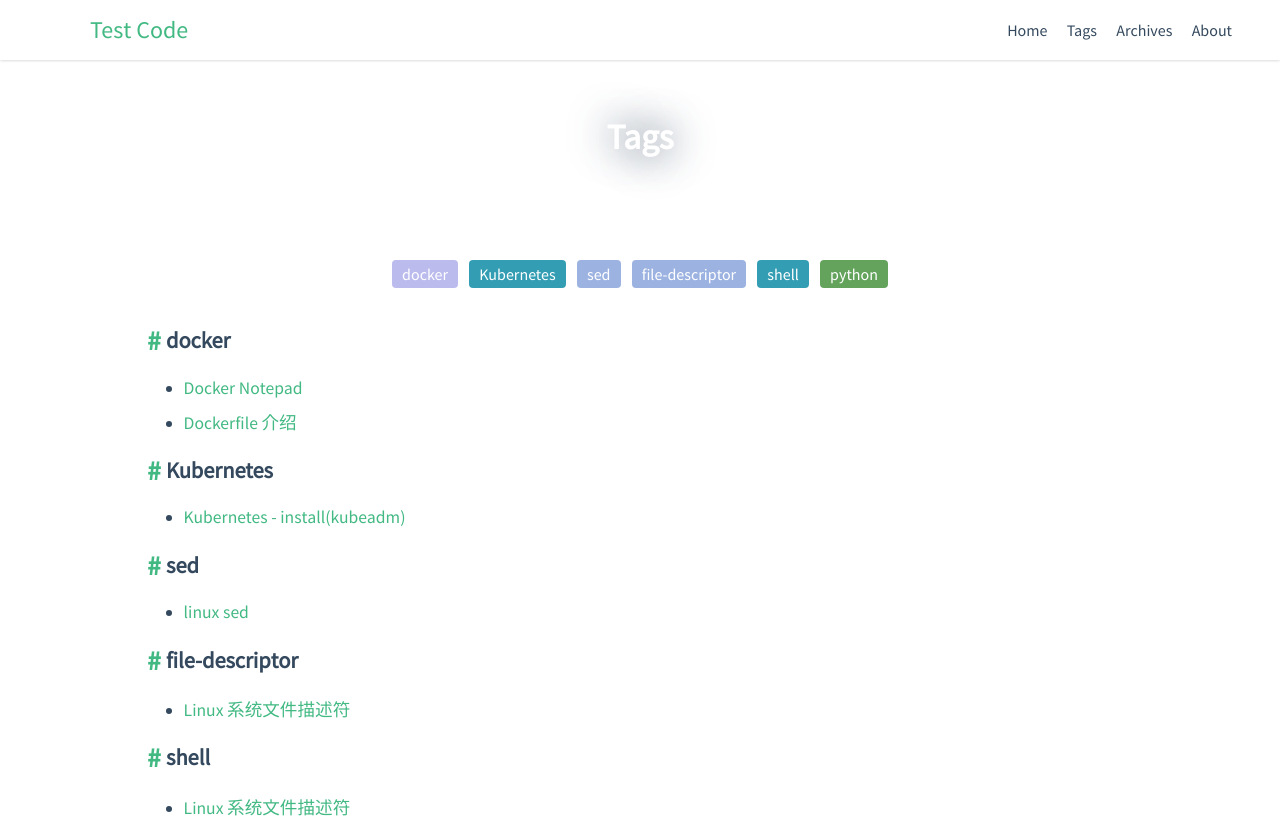
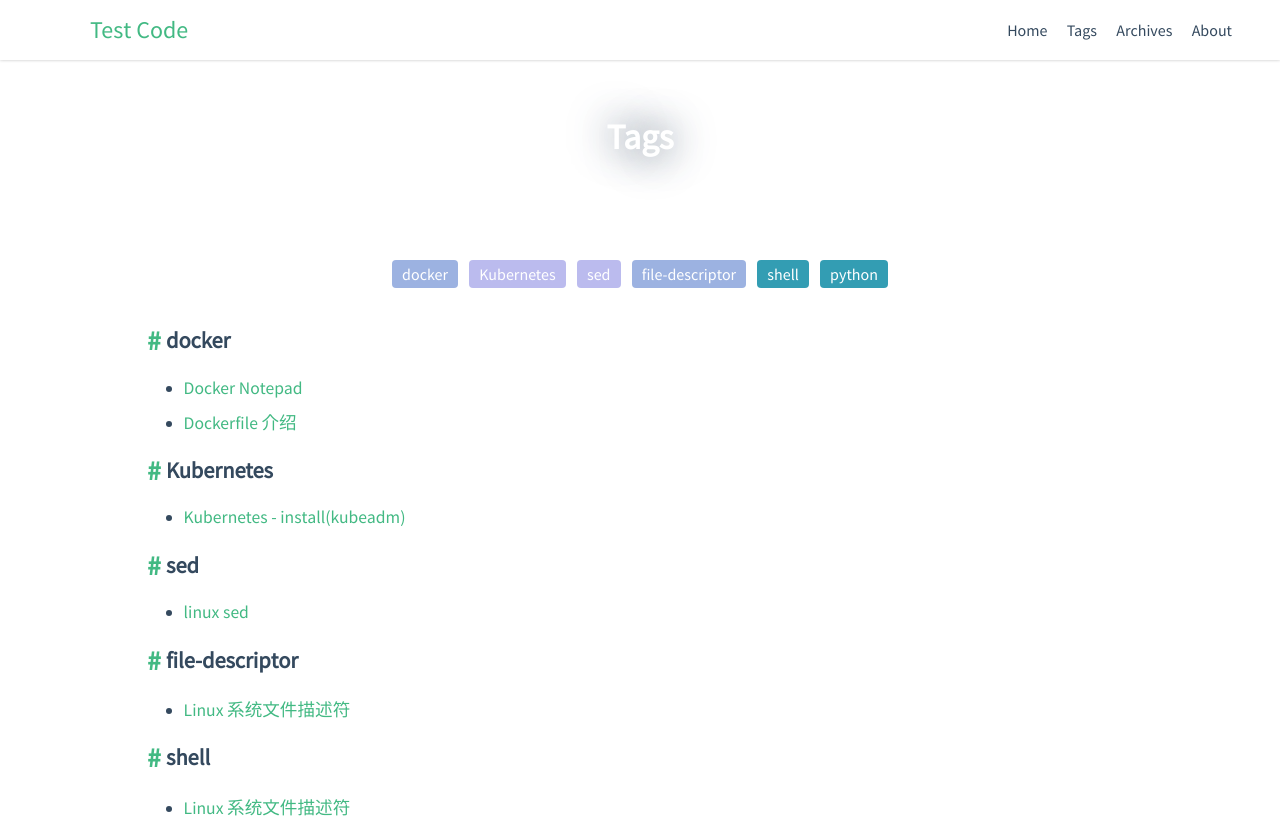
Before and after one commit to qikang/qikang.github.io, a plain HTML site: page tags/index.html in a window 1280 px wide. Shown: the top 822 px of the page. Drawn offline with nearby package versions, Linux system fonts and the light colour scheme; some packages are replaced by stand-ins of ours; a script that the page names is missing.

Commit message:
Site updated: 2020-04-19 15:59:56

```diff
--- a/tags/index.html
+++ b/tags/index.html
@@ -147,17 +147,17 @@
 <main class="app-body">
   <div id="tag-cloud">
 
-      <a class="tag0" data-name="tag-docker">docker</a>
+      <a class="tag1" data-name="tag-docker">docker</a>
 
-      <a class="tag2" data-name="tag-Kubernetes">Kubernetes</a>
+      <a class="tag0" data-name="tag-Kubernetes">Kubernetes</a>
 
-      <a class="tag1" data-name="tag-sed">sed</a>
+      <a class="tag0" data-name="tag-sed">sed</a>
 
       <a class="tag1" data-name="tag-file-descriptor">file-descriptor</a>
 
       <a class="tag2" data-name="tag-shell">shell</a>
 
-      <a class="tag3" data-name="tag-python">python</a>
+      <a class="tag2" data-name="tag-python">python</a>
 
   </div>
 
```
Also changed, not shown: about/index.html (+1 -1 lines), images/test_banner.png (added).
